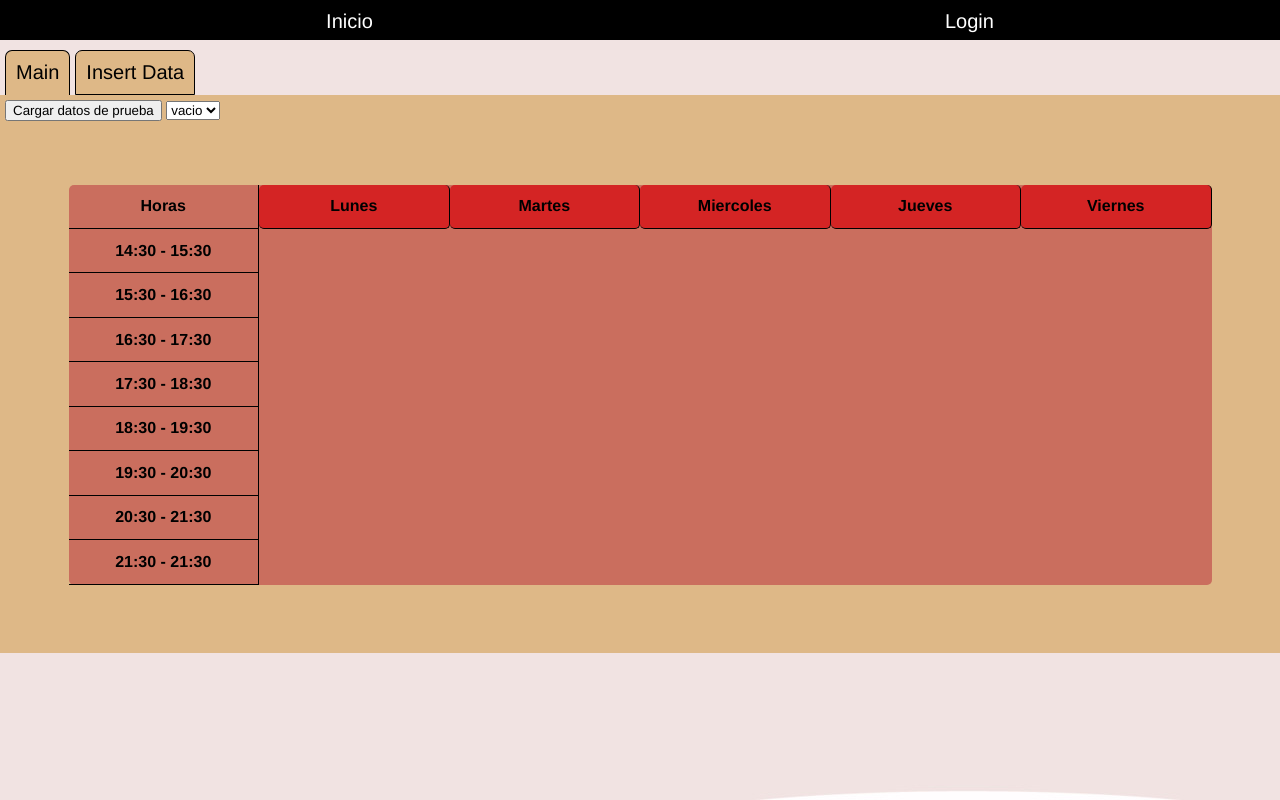
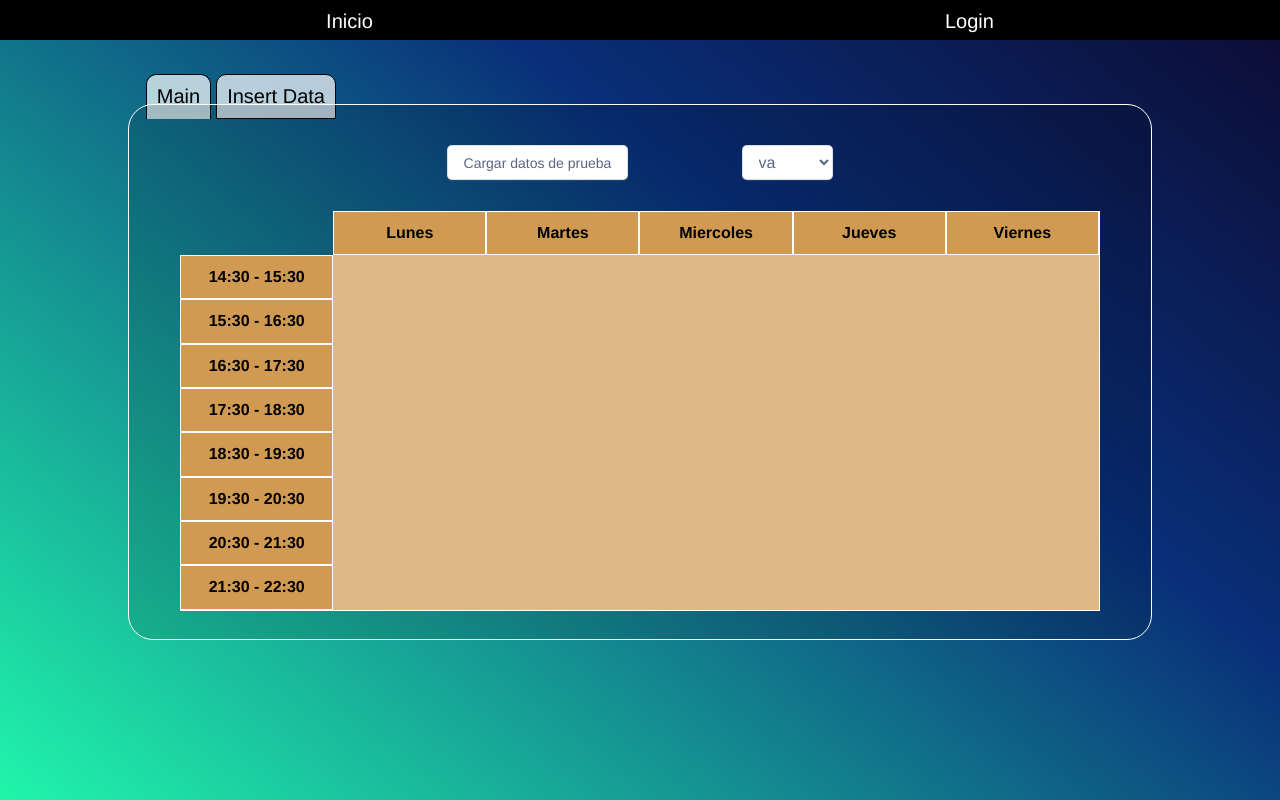
Before and after one commit to Erojase/Proyecto_Python, a plain HTML site: page pages/calendar.html in a window 1280 px wide. Drawn offline with Linux system fonts and the light colour scheme; files that its build step writes are made by us from their sources; files whose address does not match are found by name.

Commit message:
css y estilos varios

```diff
--- a/pages/calendar.html
+++ b/pages/calendar.html
@@ -1,18 +1,20 @@
 <!DOCTYPE html>
 <html lang="en">
+
 <head>
     <meta charset="UTF-8">
     <meta http-equiv="X-UA-Compatible" content="IE=edge">
     <meta name="viewport" content="width=device-width, initial-scale=1.0">
-    <link rel= "stylesheet" type= "text/css" href="static/styles/globals.css">
-    <link rel= "stylesheet" type= "text/css" href="static/styles/calendar.css">
+    <link rel="stylesheet" type="text/css" href="static/styles/globals.css">
+    <link rel="stylesheet" type="text/css" href="static/styles/calendar.css">
     <script src="static/scripts/calendar.js"></script>
     <script src="static/scripts/token.js"></script>
     <title>Calendar</title>
 </head>
+
 <body>
     <div class="bak"></div>
-    <div class="nav" >
+    <div class="nav">
         <ul>
             <li>
                 <a href="/web">Inicio</a>
@@ -31,15 +33,18 @@
             </div>
         </div>
         <div class="tab main">
+            <div class="edits">
                 <button onclick="testData()">Cargar datos de prueba</button>
                 <select name="grupos" id="group">
                     <option value="none">vacio</option>
                 </select>
+            </div>
             <div class="calendar">
                 <table>
                     <tbody>
                         <tr>
-            <th>Horas</td>
+                            <th class="esquina">
+                                </td>
                             <th class="dia">Lunes</td>
                             <th class="dia">Martes</td>
                             <th class="dia">Miercoles</td>
@@ -103,7 +108,7 @@
                             <td class="Viernes"></td>
                         </tr>
                         <tr>
-            <th class="hora">21:30 - 21:30</td>
+                            <th class="hora">21:30 - 22:30</td>
                             <td class="Lunes"></td>
                             <td class="Martes"></td>
                             <td class="Miercoles"></td>
@@ -125,4 +130,5 @@
 
 
 </body>
+
 </html>
--- a/static/styles/calendar.css
+++ b/static/styles/calendar.css
@@ -4,8 +4,27 @@
 }
 
 .tab{
-    background-color: burlywood;
-    padding: 5px;
+    background-color: rgba(0, 0, 0, 0.121);
+    font-family: Helvetica, sans-serif;
+    position: absolute;
+    display: flex;
+    flex-direction: column;
+    justify-content: space-around;
+    text-align: center;
+    top: 13%;
+    height: 67vh;
+    width: auto;
+    padding-top: 40px;
+    border: 1px solid rgb(255, 255, 255);
+    border-radius: 25px;
+    margin-left: 10%;
+    margin-right: 10%;
+
+}
+
+.tabList{
+    margin-left: 11%;
+    margin-top: 24px;
 }
 
 .tabList > div{
@@ -16,10 +35,9 @@
     list-style: none;
     padding: 10px;
     margin-left: 5px;
-    background-color: burlywood;
-    border: 1px solid black;
-    border-top-left-radius: 7px;
-    border-top-right-radius: 7px;
+    background-color: rgba(255, 255, 255, 0.705);
+    border-top-left-radius: 10px;
+    border-top-right-radius: 10px;
     cursor: pointer;
     user-select: none;
 }
@@ -34,23 +52,29 @@
 
 tr, th{
     text-align: center;
-    border-bottom: 1px solid black;
-    border-right: 1px solid black;
+    border: 1px solid rgb(255, 255, 255);
 }
 
-.calendar > table{
+.calendar{
+    margin-top: 3%;
+}
+
+.calendar > table {
     table-layout: fixed;
     border-spacing: 0;
-    border-radius: 5px;
     height: 100%;
     width: 100%;
-    background-color: rgb(202, 110, 94);
+    border-bottom: 1px solid rgb(255, 255, 255);
+    border-right: 1px solid rgb(255, 255, 255);
+}
+
+.calendar > table > tbody > tr > td{
+    background-color: burlywood;
 }
 
 .dia{
     text-align: center;
-    border-radius: 5px;
-    background-color: rgb(212, 36, 36);
+    background-color: rgb(209, 154, 82);
 }
 
 .hora{
@@ -58,4 +82,53 @@ tr, th{
     justify-content: center;
     align-items: center;
     height: 100%;
+    background-color: rgb(209, 154, 82);
 }
+
+.esquina{
+    background-color: rgba(0, 0, 0, 0);
+    border: none;
+}
+
+#group{
+    align-self: center;
+    padding: 7px 40px 7px 12px;
+    width: 15%;
+    border: 1px solid rgba(27, 31, 35, 0.15);
+    border-radius: 5px;
+    background: white;
+    box-shadow: 0 1px 3px -2px #9098A9;
+    cursor: pointer;
+    font-family: Helvetica, Arial, sans-serif;
+    font-size: 16px;
+    transition: all 150ms ease;
+    color: #5A667F;
+}
+
+button{
+    appearance: none;
+    background-color: #ffffff;
+    border: 1px solid rgba(27, 31, 35, 0.15);
+    border-radius: 5px;
+    box-shadow: 0 1px 3px -2px #9098A9;
+    box-sizing: border-box;
+    color: #5A667F;
+    cursor: pointer;
+    display: inline-block;
+    font-family: Helvetica, Arial, sans-serif;
+    font-size: 14px;
+    font-weight: 500;
+    line-height: 20px;
+    list-style: none;
+    padding: 6px 16px;
+    position: relative;
+    user-select: none;
+}
+
+.edits{
+    margin-left: 20%;
+    margin-right: 20%;
+    width: inherit;
+    display: flex;
+    justify-content: space-evenly;
+}
--- a/static/styles/globals.css
+++ b/static/styles/globals.css
@@ -16,9 +16,9 @@
     min-height: 100%;
     width: auto;
     height: auto;
-    /* background: rgb(13,11,50);
-    background: linear-gradient(219deg, rgba(13,11,50,1) 0%, rgba(9,47,121,1) 36%, rgba(33,245,171,1) 100%); */
-    background-image: url("/static/images/back.jpg");
+    background: rgb(13,11,50);
+    background: linear-gradient(219deg, rgba(13,11,50,1) 0%, rgba(9,47,121,1) 36%, rgba(33,245,171,1) 100%);
+    /* background-image: url("/static/images/back.jpg"); */
 }
 
 ul{
--- a/static/styles/index.css
+++ b/static/styles/index.css
@@ -82,7 +82,7 @@ img{
     align-items: center;
     width: 100%;
     height: 100%;
-    color: #000000;
+    color: #ffffff;
     font-size: 1.5em;
     opacity: .7;
   }
@@ -223,7 +223,7 @@ img{
 
   .circular-slider .wrapper .descriptions__item h1, .circular-slider .wrapper .descriptions__item .description {
     font-family: Helvetica, sans-serif;
-    color: rgb(0, 0, 0);
+    color: rgb(255, 255, 255);
     text-align: center;
    }
 
```
Also changed, not shown: pages/login.html (+4 -4 lines), static/styles/login.css (+55 -10 lines), static/styles/mail.css (+28 -5 lines). Lines whose indentation alone changed are shown as unchanged.
